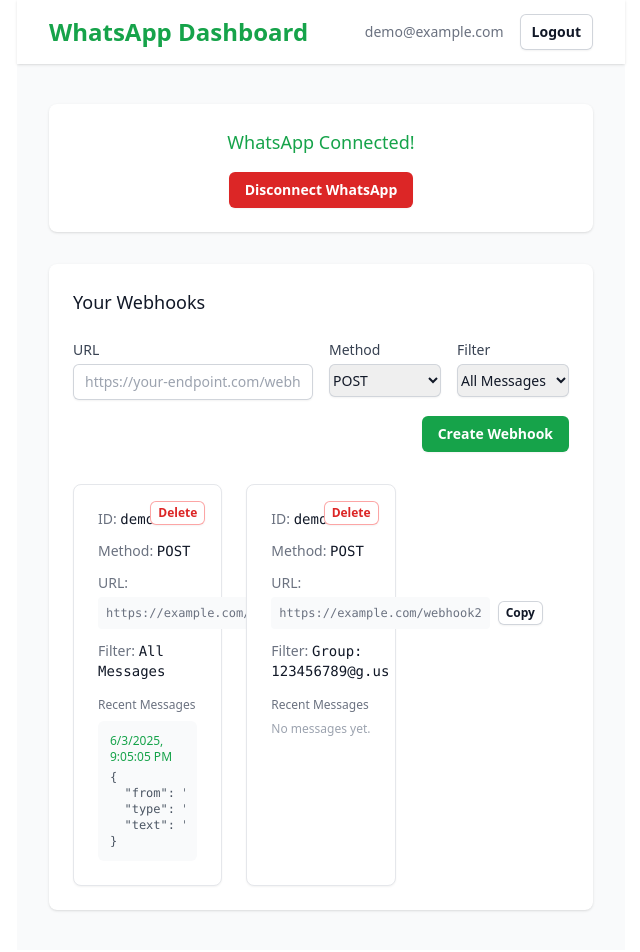
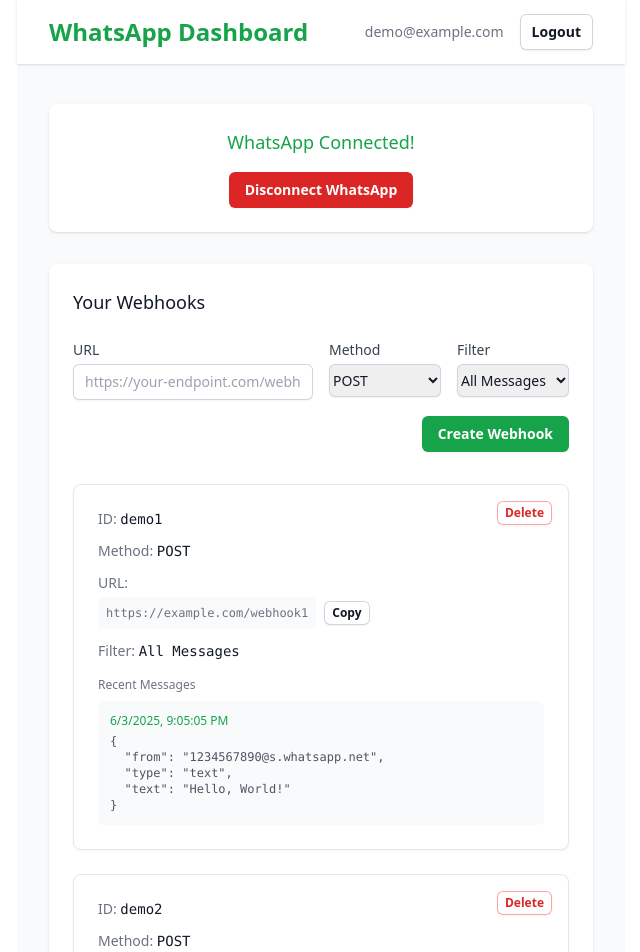
Before and after one commit to saurabhkhante/whatsmeow-webhook-dashboard, a Vue app in the folder frontend/: page / in a window 1280 px wide. Shown: the top 952 px of the page, without its empty margins (15-655 px from the left). Built offline with nearby package versions, Linux system fonts and the light colour scheme.

Commit message:
Updated ProfileDashboard.vue

```diff
--- a/frontend/src/components/ProfileDashboard.vue
+++ b/frontend/src/components/ProfileDashboard.vue
@@ -110,7 +110,7 @@
 
         <div v-if="loading" class="text-sm text-gray-500">Loading webhooks...</div>
         <div v-else-if="webhooks.length === 0" class="text-sm text-gray-500">No webhooks yet.</div>
-        <div v-else class="grid gap-6 sm:grid-cols-2 lg:grid-cols-3">
+        <div v-else class="space-y-6">
           <div v-for="wh in webhooks" :key="wh.id"
             class="relative rounded-lg border border-gray-200 bg-white p-6 shadow-sm">
             <div class="space-y-3">
```
